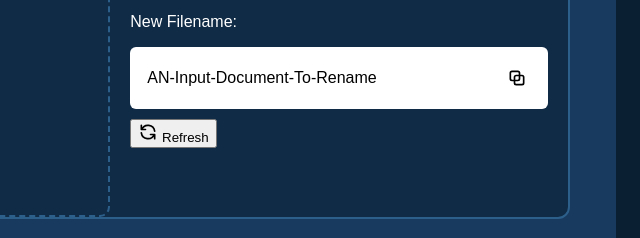
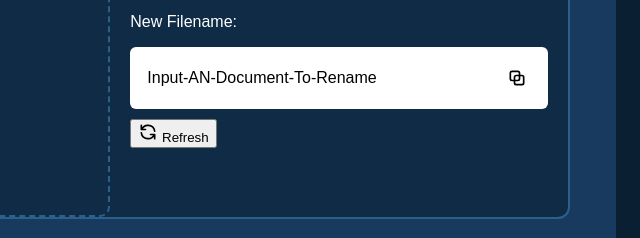
Before and after one commit to An10000/an-local-document-renamer, a website with bundled scripts: page index.html in a window 1280 px wide. Shown: the part 507-745 px from the top of the page, 614-1254 px from the left. Built offline with nearby package versions, Linux system fonts and the light colour scheme.

Commit message:
updated name of webpage

```diff
--- a/index.html
+++ b/index.html
@@ -112,7 +112,7 @@
                     <input
                         id="filename-text"
                         type="text"
-                        value="AN-Input-Document-To-Rename"
+                        value="Input-AN-Document-To-Rename"
                     >
 
                     <button id="copy-button" type="button" title="Copy filename">
```
